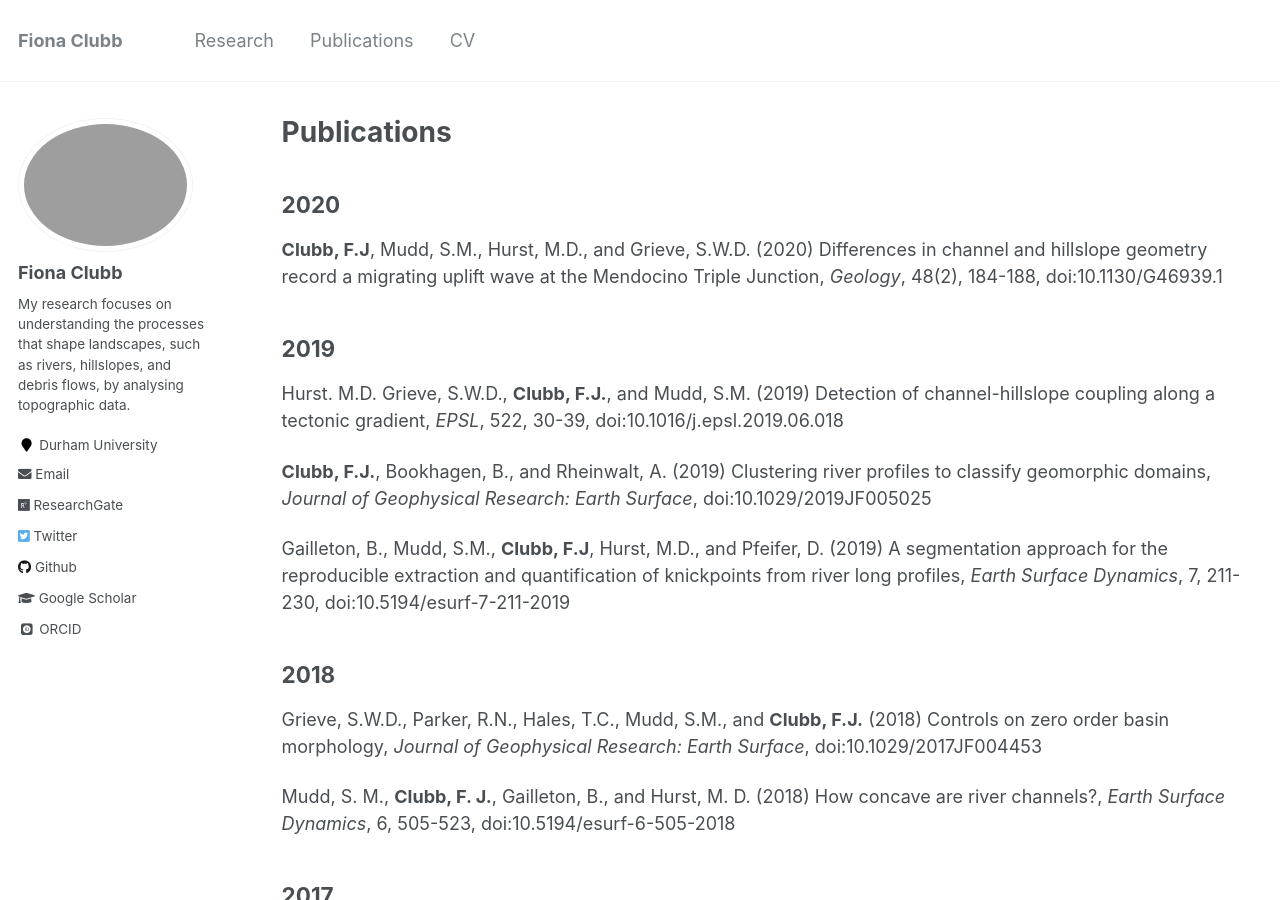
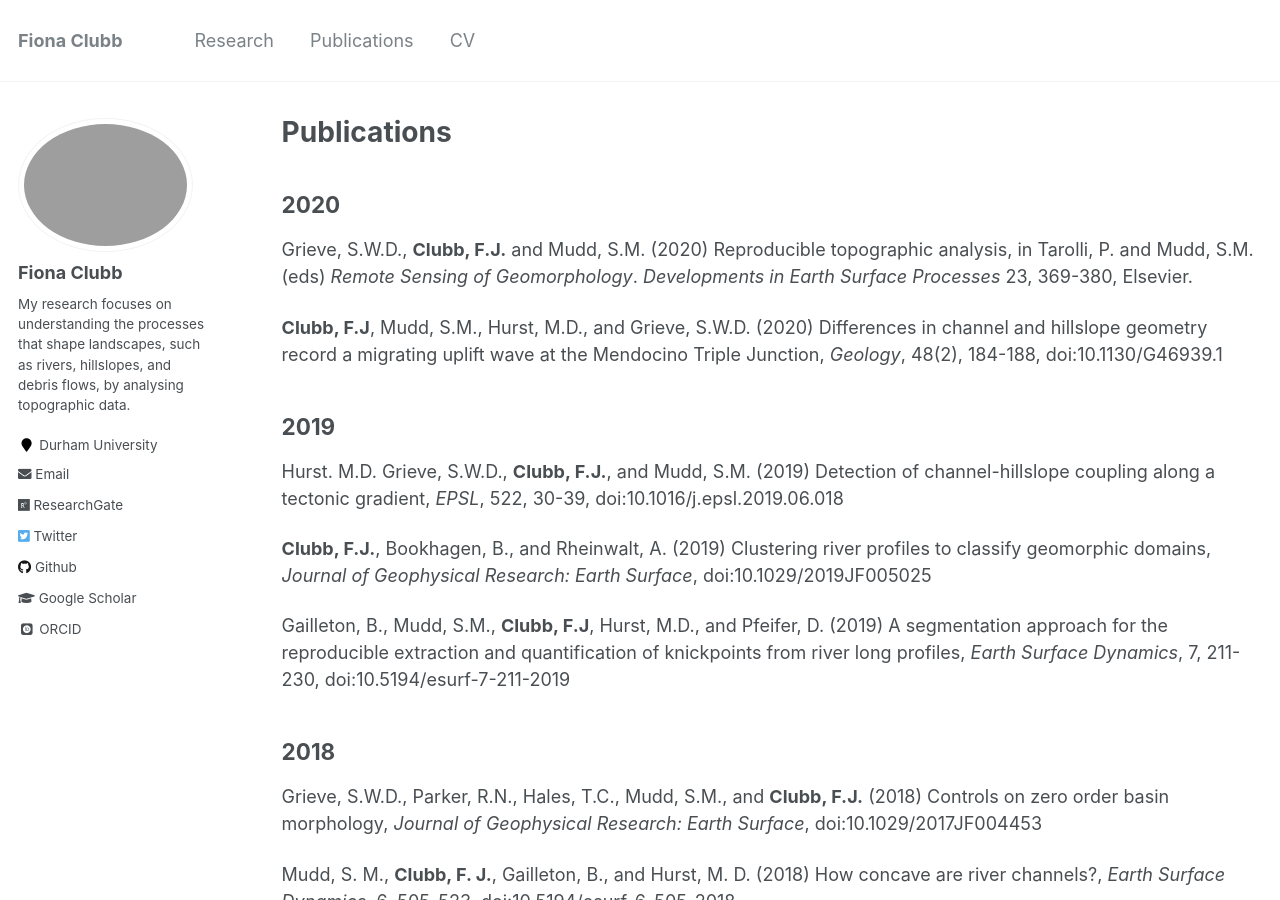
Before and after one commit to fclubb/fclubb.github.io, a Jekyll site: the page built from _pages/publications.md, in a window 1280 px wide and 900 px high. Built offline with Jekyll 4.4.1, drawn with Linux system fonts in a browser that asks for light colours; some web fonts are replaced.

Commit message:
Update publications.md
Adding book chapter citation

```diff
--- a/_pages/publications.md
+++ b/_pages/publications.md
@@ -6,6 +6,8 @@ author_profile: true
 ---
 
 ## 2020
+
+Grieve, S.W.D., **Clubb, F.J.** and Mudd, S.M. (2020) Reproducible topographic analysis, in Tarolli, P. and Mudd, S.M. (eds) _Remote Sensing of Geomorphology_. _Developments in Earth Surface Processes_ 23, 369-380, Elsevier.
 
 **Clubb, F.J**, Mudd, S.M., Hurst, M.D., and Grieve, S.W.D. (2020) Differences in channel and hillslope geometry record a migrating uplift wave at the Mendocino Triple Junction, _Geology_, 48(2), 184-188, doi:10.1130/G46939.1
 
```
